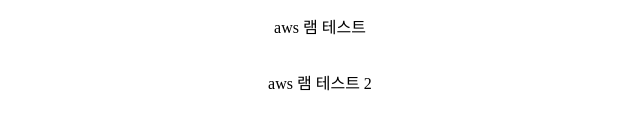
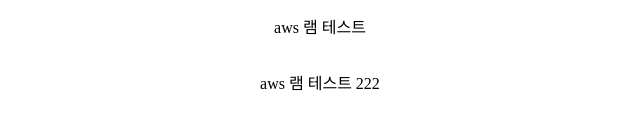
Before and after one commit to CJH0120/sideProject-I, a Next.js app: page / in a window 1280 px wide. Shown: the part 670-800 px from the top of the page, without its empty margins (320-960 px from the left). Built offline with nearby package versions, Linux system fonts and the light colour scheme.

Commit message:
aws test

```diff
--- a/src/pages/index.tsx
+++ b/src/pages/index.tsx
@@ -21,7 +21,7 @@
 				<p>귀여운 망고</p>
 				<p>젠킨스 테스트</p>
 				<p>aws 램 테스트</p>
-				<p>aws 램 테스트 2</p>
+				<p>aws 램 테스트 222</p>
 			</main>
 		</>
 	);
```
